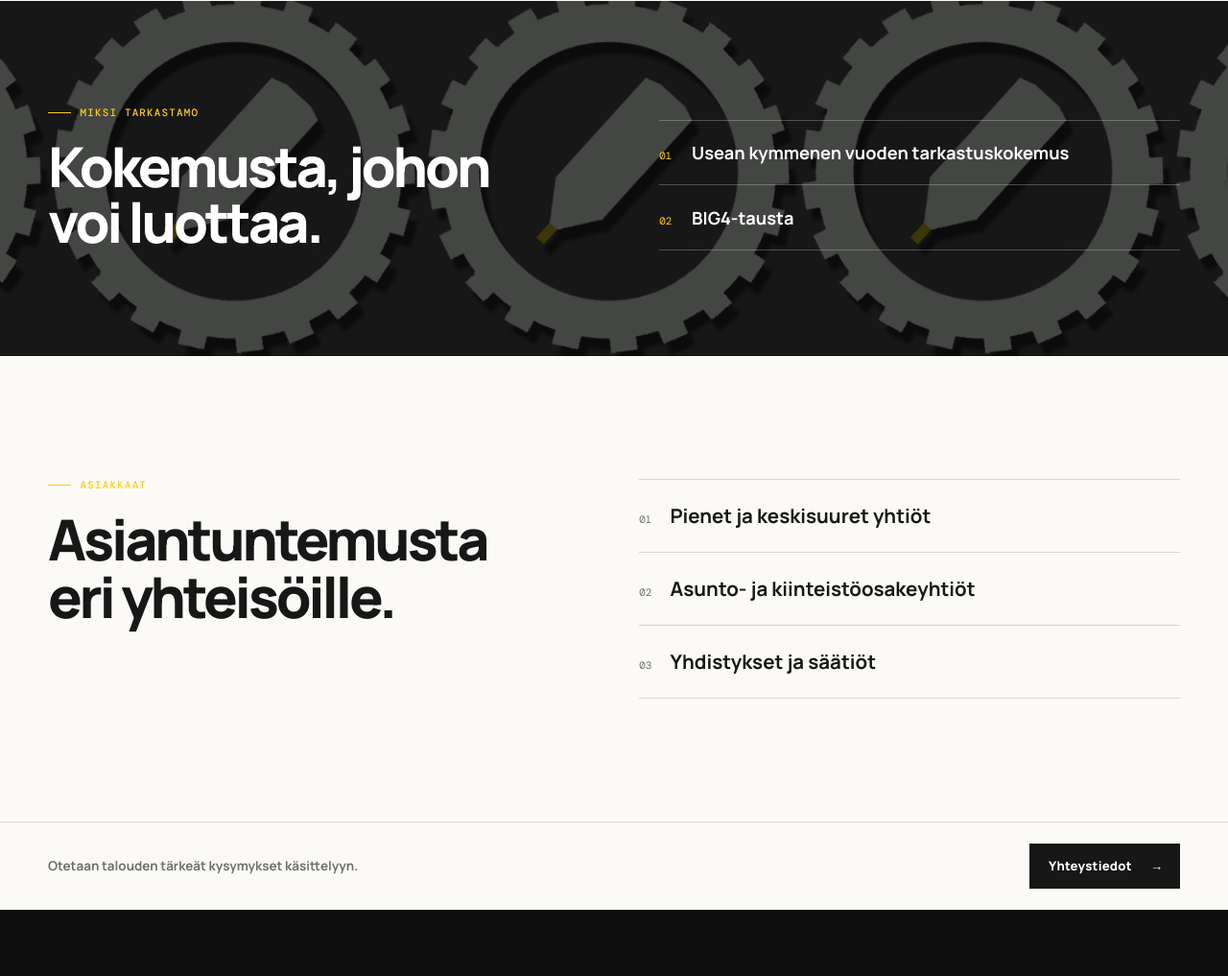
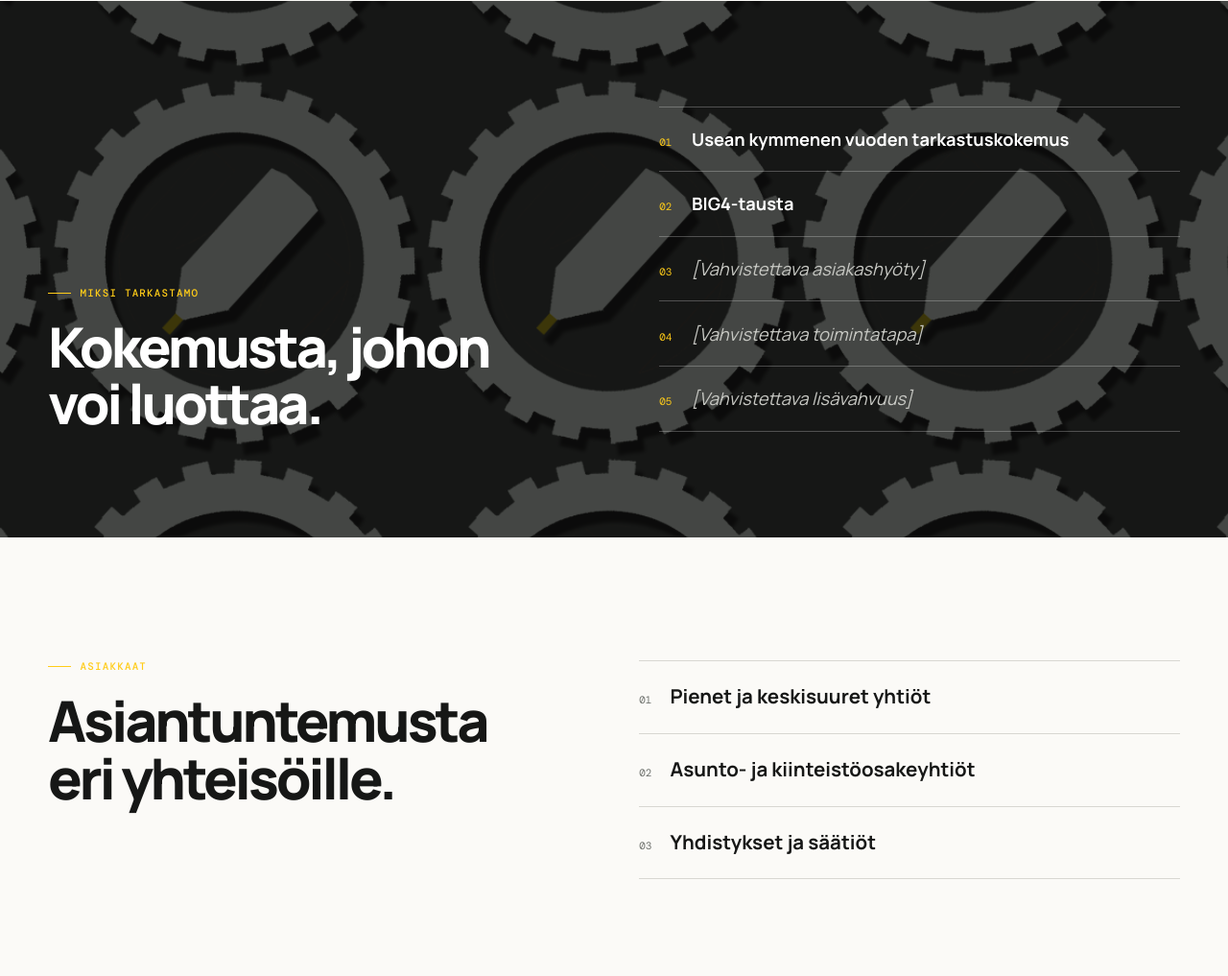
Before and after one commit to akselioksanen-prog/Tarkastamo-redesign, a website built with Vite: page index.html in a window 1280 px wide. Shown: the part 1682-2699 px from the top of the page at 96% size. Built offline with nearby package versions, Linux system fonts and the light colour scheme.

Commit message:
Update JR-laskenta prototype

```diff
--- a/src/main.js
+++ b/src/main.js
@@ -50,7 +50,7 @@ function home() {
     <section class="section services"><div class="shell"><div class="section-heading"><div>${eyebrow('Palvelut')}<h2>Selkeä osaaminen<br />talouden tueksi.</h2></div></div>
       <div class="service-grid">${services.map(([number, name]) => `<article class="service-card"><span class="service-number">${number}</span><h3>${name}</h3><p class="service-hint">Klikkaamalla aukeaisi lisää tietoa</p><span class="service-arrow" aria-hidden="true">↗</span></article>`).join('')}</div>
     </div></section>
-    <section class="credibility-band"><div class="shell credibility-grid"><div>${eyebrow('Miksi Tarkastamo')}<h2>Kokemusta, johon voi luottaa.</h2></div><ul><li><span>01</span>Usean kymmenen vuoden tarkastuskokemus</li><li><span>02</span>BIG4-tausta</li></ul></div></section>
+    <section class="credibility-band"><div class="shell credibility-grid"><div>${eyebrow('Miksi Tarkastamo')}<h2>Kokemusta, johon voi luottaa.</h2></div><ul><li><span>01</span>Usean kymmenen vuoden tarkastuskokemus</li><li><span>02</span>BIG4-tausta</li><li class="credibility-placeholder"><span>03</span>[Vahvistettava asiakashyöty]</li><li class="credibility-placeholder"><span>04</span>[Vahvistettava toimintatapa]</li><li class="credibility-placeholder"><span>05</span>[Vahvistettava lisävahvuus]</li></ul></div></section>
     <section class="section clients"><div class="shell clients-layout"><div>${eyebrow('Asiakkaat')}<h2>Asiantuntemusta<br />eri yhteisöille.</h2></div><ul>${clients.map((client, index) => `<li><span>0${index + 1}</span>${client}</li>`).join('')}</ul></div></section>
     <section class="closing-note"><div class="shell"><p>Otetaan talouden tärkeät kysymykset käsittelyyn.</p>${cta('/yhteystiedot', 'Yhteystiedot')}</div></section>
   </main>`;
--- a/src/overrides.css
+++ b/src/overrides.css
@@ -103,3 +103,9 @@ h1 {
 .service-card:hover .service-hint {
   color: #c8c9c4;
 }
+
+.credibility-placeholder {
+  color: #c7c8c3;
+  font-style: italic;
+  font-weight: 400 !important;
+}
```
